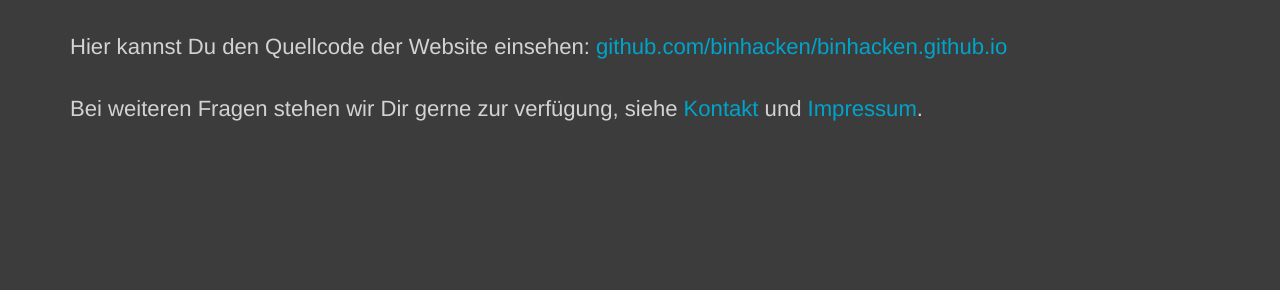
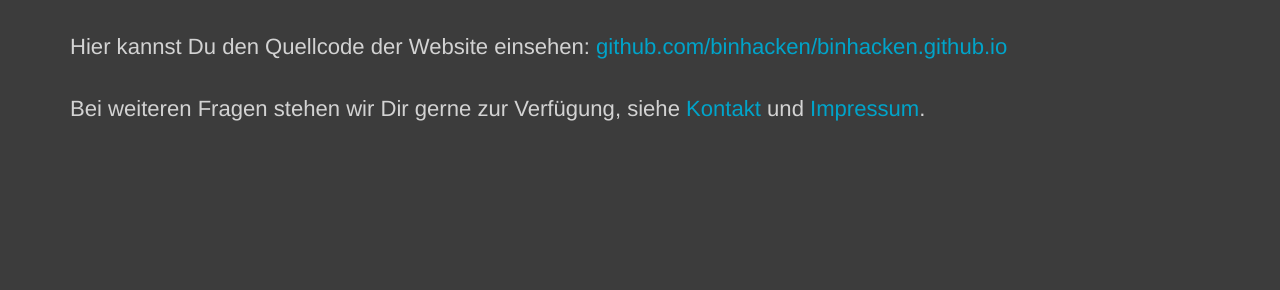
Before and after one commit to BinHacken/BinHacken.github.io, a Jekyll site: the page built from datenschutz.html, in a window 1280 px wide. Shown: the part 347-637 px from the top of the page. Built offline with Jekyll 4.4.1, drawn with Linux system fonts in a browser that asks for light colours.

```diff
--- a/datenschutz.html
+++ b/datenschutz.html
@@ -13,6 +13,6 @@ description:
 		<br>
 		Hier kannst Du den Quellcode der Website einsehen: <a href="<a href="https://github.com/BinHacken/BinHacken.github.io">github.com/binhacken/binhacken.github.io</a><br>
 		<br>
-		Bei weiteren Fragen stehen wir Dir gerne zur verfügung, siehe <a href="/contact/">Kontakt</a> und <a href="/impressum/">Impressum</a>.
+		Bei weiteren Fragen stehen wir Dir gerne zur Verfügung, siehe <a href="/contact/">Kontakt</a> und <a href="/impressum/">Impressum</a>.
 	</p>
 </div>
```
